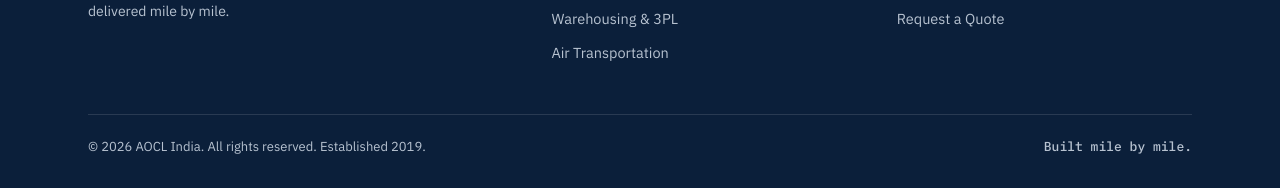
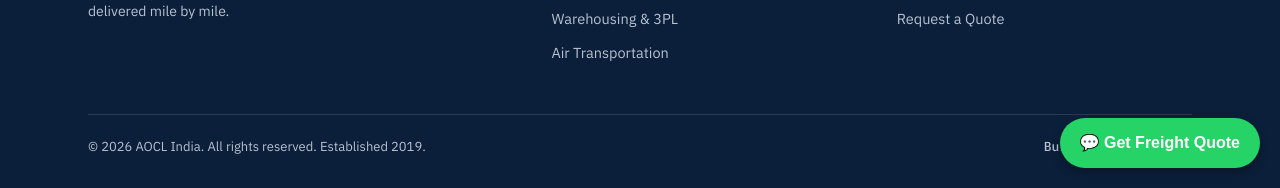
Before and after one commit to shristiacharya088-dev/aocl-india-website, a plain HTML site: page gallery.html in a window 1280 px wide. Shown: the part 1983-2171 px from the top of the page. Drawn offline with nearby package versions, Linux system fonts and the light colour scheme; a web font is replaced by a local one.

Commit message:
Add WhatsApp quote button to gallery.html

```diff
--- a/gallery.html
+++ b/gallery.html
@@ -128,6 +128,12 @@
     </div>
   </div>
 </footer>
+  <!-- Floating WhatsApp Quote Button -->
+<a href="https://wa.me/918447116882?text=Hi%20Aone%20Carriers,%20I%20need%20a%20freight%20quote."
+   target="_blank"
+   style="position:fixed; bottom:20px; right:20px; background-color:#25D366; color:white; padding:12px 20px; border-radius:50px; text-decoration:none; font-family:sans-serif; font-weight:bold; box-shadow:0 4px 10px rgba(0,0,0,0.3); z-index:1000;">
+   💬 Get Freight Quote
+</a>
 
 </body>
 </html>
```
